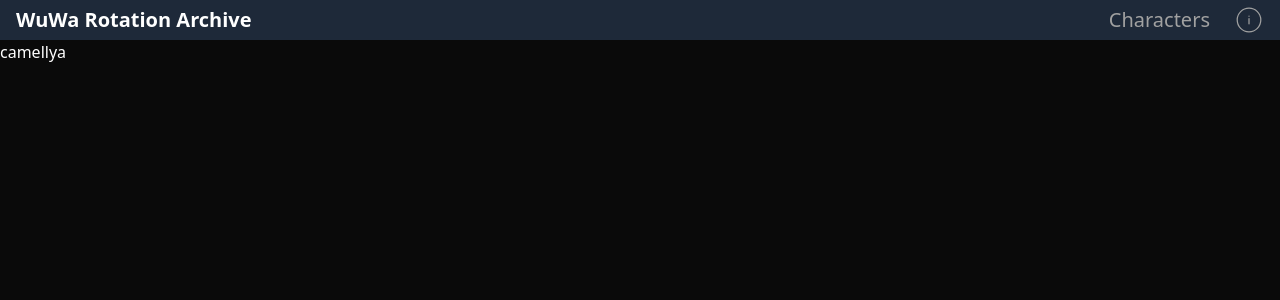
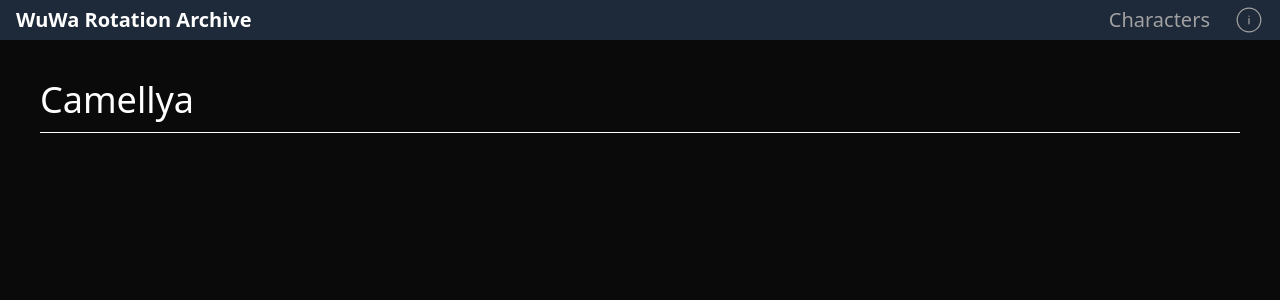
Before and after one commit to mylkner/React-Projects, a React (Vite) app in the folder WutheringWavesRotationArchive/: page /camellya in a window 1280 px wide. Shown: the top 300 px of the page. Built offline with nearby package versions, Linux system fonts and the light colour scheme.

Commit message:
change name to upperecase and just check lowercase form

```diff
--- a/WutheringWavesRotationArchive/src/Data/rotationData.ts
+++ b/WutheringWavesRotationArchive/src/Data/rotationData.ts
@@ -5,7 +5,7 @@ export interface RotationData {
 
 const rotationDb: RotationData[] = [
     {
-        name: "rover-havoc",
+        name: "Rover-Havoc",
         data: [
             {
                 team: "",
@@ -14,7 +14,7 @@ const rotationDb: RotationData[] = [
         ],
     },
     {
-        name: "encore",
+        name: "Encore",
         data: [
             {
                 team: "",
@@ -23,7 +23,7 @@ const rotationDb: RotationData[] = [
         ],
     },
     {
-        name: "camellya",
+        name: "Camellya",
         data: [
             {
                 team: "",
@@ -32,7 +32,7 @@ const rotationDb: RotationData[] = [
         ],
     },
     {
-        name: "jiyan",
+        name: "Jiyan",
         data: [
             {
                 team: "",
@@ -41,7 +41,7 @@ const rotationDb: RotationData[] = [
         ],
     },
     {
-        name: "carlotta",
+        name: "Carlotta",
         data: [
             {
                 team: "",
@@ -50,7 +50,7 @@ const rotationDb: RotationData[] = [
         ],
     },
     {
-        name: "changli",
+        name: "Changli",
         data: [
             {
                 team: "",
--- a/WutheringWavesRotationArchive/src/pages/RotationPage.tsx
+++ b/WutheringWavesRotationArchive/src/pages/RotationPage.tsx
@@ -9,15 +9,20 @@ const RotationPage = () => {
         return <p>No character specified.</p>;
     }
 
-    const data: RotationData | undefined = db.find(
-        ({ name }) => name === character
+    const charData: RotationData | undefined = db.find(
+        ({ name }) => name.toLowerCase() === character
     );
 
-    if (!data) {
+    if (!charData) {
         return <NotFound />;
     }
 
-    return <div className="text-white">{data.name}</div>;
+    return (
+        <div className="flex flex-col flex-wrap gap-3 p-10">
+            <h1 className="text-white text-4xl">{charData.name}</h1>
+            <hr className="text-white" />
+        </div>
+    );
 };
 
 export default RotationPage;
```
